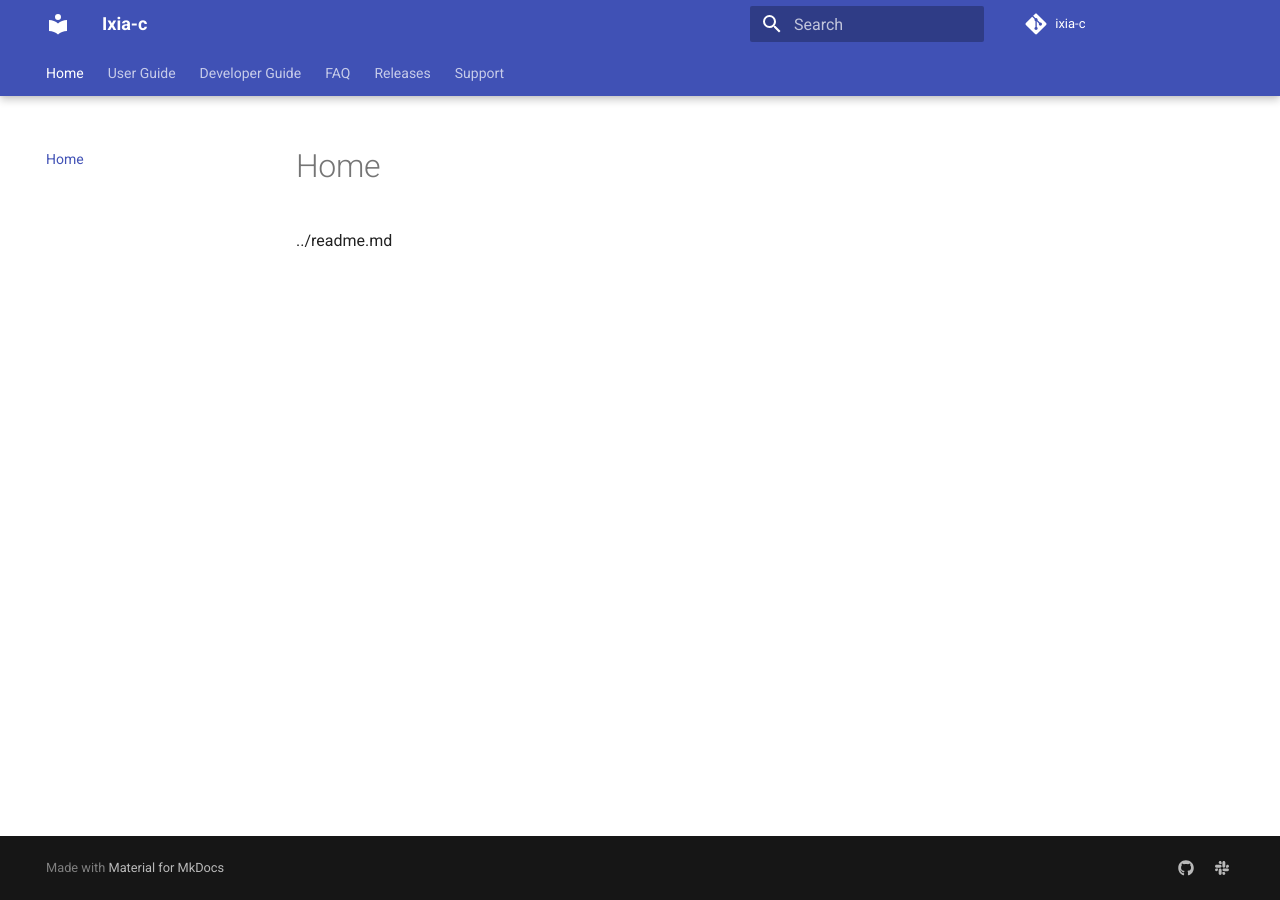
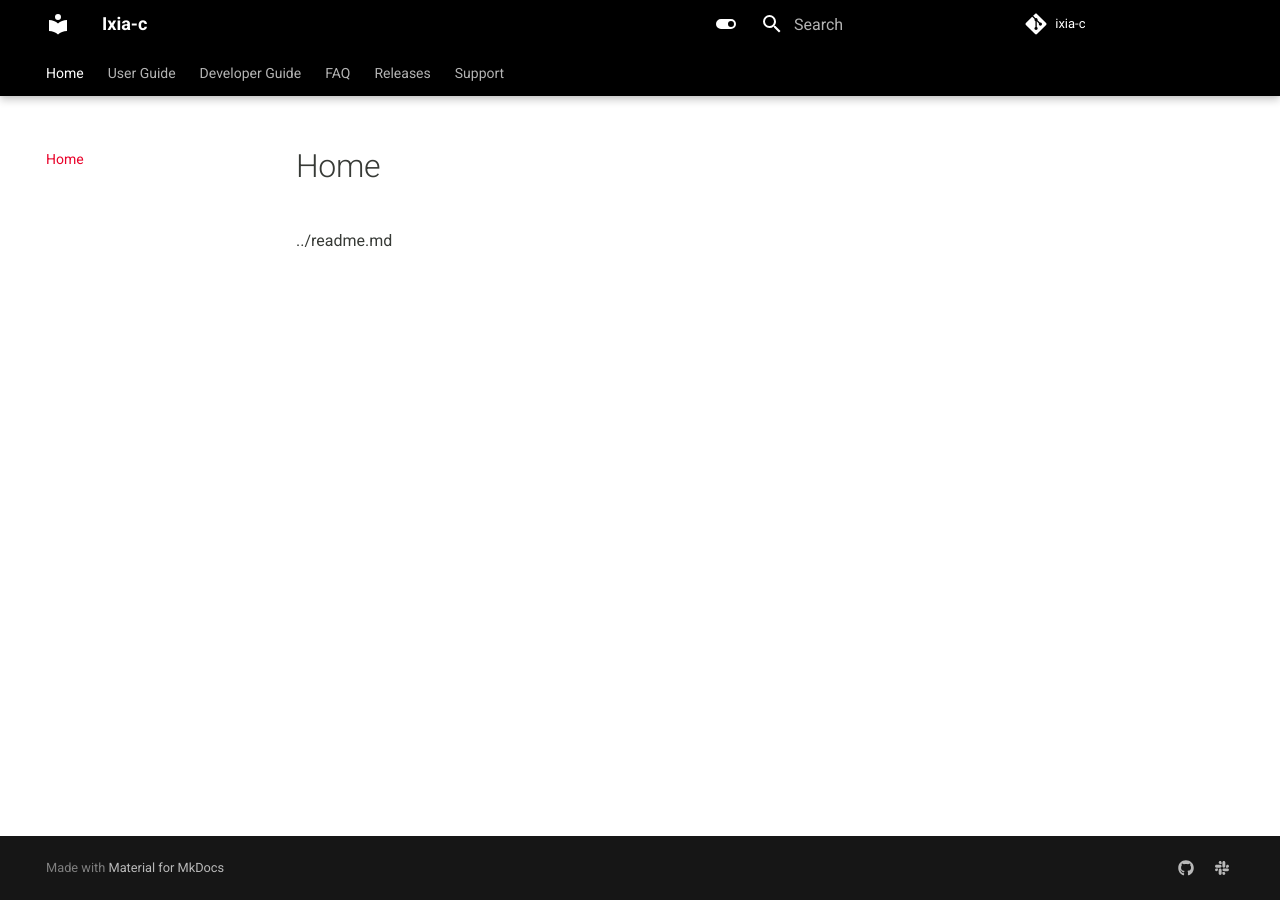
Before and after one commit to open-traffic-generator/ixia-c, an MkDocs documentation site: the page built from docs/index.md, in a window 1280 px wide. Built offline with MkDocs 1.6.1 and Material for MkDocs 9.7.7, drawn with Linux system fonts in a browser that asks for light colours; comment, search, counter and statistics services are not loaded.

Commit message:
color palette

```diff
--- /dev/null
+++ b/docs/stylesheets/extra.css
@@ -0,0 +1,28 @@
+[data-md-color-scheme="ks-light"] {
+    --md-primary-fg-color:        #000000;
+    --md-primary-fg-color--light: #EBEBEB;
+    --md-primary-fg-color--dark:  #373A36;
+    --md-primary-bg-color:        #FFFFFF;
+    --md-default-bg-color:        #FFFFFF;
+    --md-default-fg-color--light: #373A36;
+    --md-default-fg-color:        #000000;
+    --md-default-fg-color--dark:  #000000;
+    --md-typeset-color:           #373A36;
+    --md-typeset-a-color:         #E90029;
+    --md-code-bg-color:           #EBEBEB;
+    --md-code-fg-color:           #373A36;
+}
+[data-md-color-scheme="ks-dark"] {
+    --md-primary-fg-color:        #000000;
+    --md-primary-fg-color--light: #EBEBEB;
+    --md-primary-fg-color--dark:  #373A36;
+    --md-primary-bg-color:        #FFFFFF;
+    --md-default-fg-color--light: #EBEBEB;
+    --md-default-fg-color:        #FFFFFF;
+    --md-default-fg-color--dark:  #97999B;
+    --md-default-bg-color:        #373A36;
+    --md-typeset-color:           #EBEBEB;
+    --md-typeset-a-color:         #E90029;
+    --md-code-bg-color:           #000000;
+    --md-code-fg-color:           #97999B;
+}
--- a/mkdocs.yml
+++ b/mkdocs.yml
@@ -4,12 +4,29 @@ repo_name: ixia-c
 edit_uri: ""
 theme:
   name: material
+  palette:
+
+    # Palette toggle for light mode
+    - scheme: ks-light
+      media: "(prefers-color-scheme: light)"
+      toggle:
+        icon: material/toggle-switch
+        name: Switch to dark mode
+
+    # Palette toggle for dark mode
+    - scheme: ks-dark
+      media: "(prefers-color-scheme: dark)"
+      toggle:
+        icon: material/toggle-switch-off-outline
+        name: Switch to light mode
   features:
     - navigation.tabs
     - navigation.tabs.sticky
     - navigation.instant
     - navigation.tracking
     - navigation.top
+extra_css:
+  - stylesheets/extra.css
 markdown_extensions:
   - tables
   - pymdownx.highlight:
```
